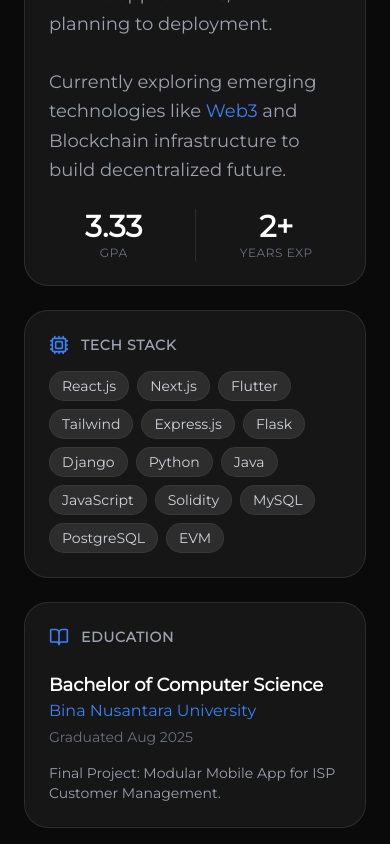
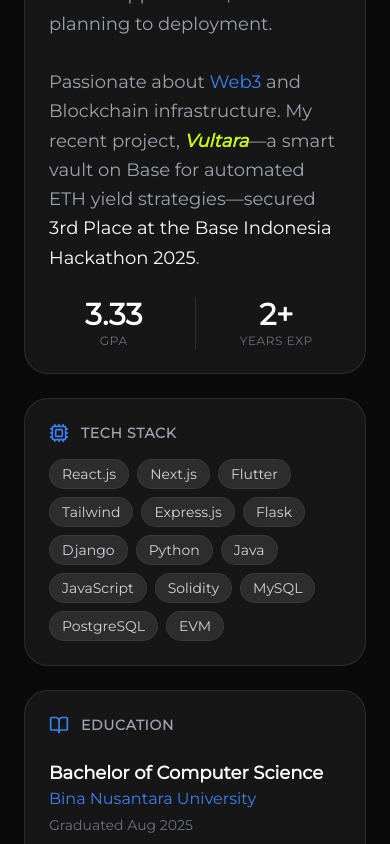
Before and after one commit to fdaniall/personal-website, a Next.js app: page / in a window 390 px wide. Shown: the part 1500-2344 px from the top of the page. Built offline with nearby package versions, Linux system fonts and the light colour scheme.

Commit message:
feat: Add About and Portfolio sections with associated components and images.

```diff
--- a/src/components/About.js
+++ b/src/components/About.js
@@ -48,7 +48,8 @@ const About = () => {
                             A Computer Science graduate from <span className="text-white font-medium">Bina Nusantara University</span> with hands-on experience in full stack development.
                             I specialize in building scalable web and mobile applications, from planning to deployment.
                             <br /><br />
-                            Currently exploring emerging technologies like <span className="text-accent">Web3</span> and Blockchain infrastructure to build decentralized future.
+                            Passionate about <span className="text-accent">Web3</span> and Blockchain infrastructure.
+                            My recent project, <span className="font-bold italic" style={{ color: '#CCFF00' }}>Vultara</span>—a smart vault on Base for automated ETH yield strategies—secured <span className="text-white font-medium">3rd Place at the Base Indonesia Hackathon 2025</span>.
                         </p>
                         <div className="flex gap-4 mt-auto">
                             <div className="flex flex-col flex-1 text-center">
--- a/src/components/Portfolio.js
+++ b/src/components/Portfolio.js
@@ -16,8 +16,18 @@ import rajawifiBg from "../app/styles/images/rajawifi_bg.png";
 import crmBg from "../app/styles/images/crm_bg.png";
 import imexsBg from "../app/styles/images/imexs_bg.png";
 import stakoBg from "../app/styles/images/stako.png";
+import vultaraBg from "../app/styles/images/vultara.png";
 
 const web3Projects = [
+    {
+        title: "Vultara",
+        description: "3rd Winner @ Base Indonesia Hackathon 2025. A Smart Vault on Base that automatically generates Real Yield from ETH using Thetanuts Finance's covered call strategies.",
+        staticImage: vultaraBg,
+        url: "https://www.vultara.xyz/",
+        github: "https://github.com/vultara-labs",
+        isPublic: true,
+        tech: ["Base L2", "Thetanuts V4", "Solidity", "AI Assistant"]
+    },
     {
         title: "Stako Protocol",
         description: "Tokenized Stock Protocol on Lisk L2. Buy global stocks with IDRX stablecoin.",
@@ -122,9 +132,16 @@ const ProjectCard = ({ project }) => {
                 {/* Action Button */}
                 <div className="flex gap-4 transform translate-y-4 opacity-0 group-hover:translate-y-0 group-hover:opacity-100 transition-all duration-300 delay-200">
                     {project.isPublic ? (
-                        <a href={project.url} target="_blank" rel="noreferrer" className="flex items-center gap-2 text-white font-medium hover:text-accent transition-colors">
-                            Visit Site <ExternalLink size={16} />
-                        </a>
+                        <>
+                            <a href={project.url} target="_blank" rel="noreferrer" className="flex items-center gap-2 text-white font-medium hover:text-accent transition-colors">
+                                Visit Site <ExternalLink size={16} />
+                            </a>
+                            {project.github && (
+                                <a href={project.github} target="_blank" rel="noreferrer" className="flex items-center gap-2 text-white font-medium hover:text-accent transition-colors">
+                                    GitHub <Github size={16} />
+                                </a>
+                            )}
+                        </>
                     ) : (
                         <span className="text-gray-500 text-sm flex items-center gap-2">Private Project</span>
                     )}
@@ -149,7 +166,7 @@ const Portfolio = () => {
                 <h2 className="text-4xl md:text-5xl font-bold mb-16 text-center">
                     Web3 & <span className="text-gray-500">Blockchain</span>
                 </h2>
-                <div className="grid grid-cols-1 md:grid-cols-2 gap-8 mb-24 max-w-5xl mx-auto">
+                <div className="grid grid-cols-1 md:grid-cols-2 lg:grid-cols-3 gap-8 mb-24">
                     {web3Projects.map((project, index) => (
                         <ProjectCard key={index} project={project} />
                     ))}
```
Also changed, not shown: src/app/styles/images/moneyhunter.png, src/app/styles/images/vultara.png (added).
